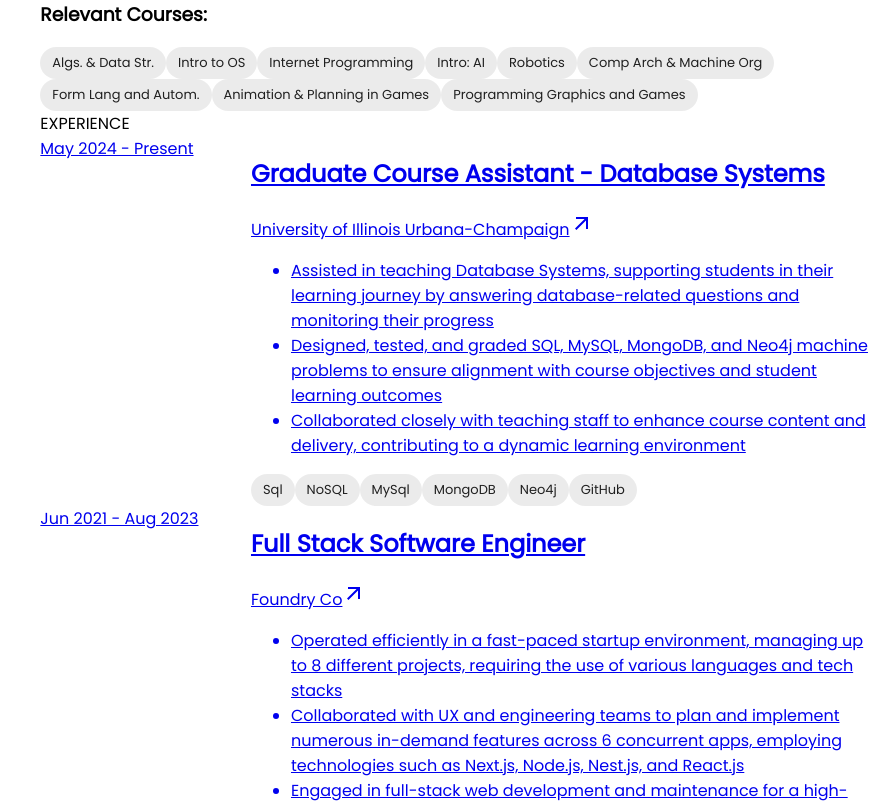
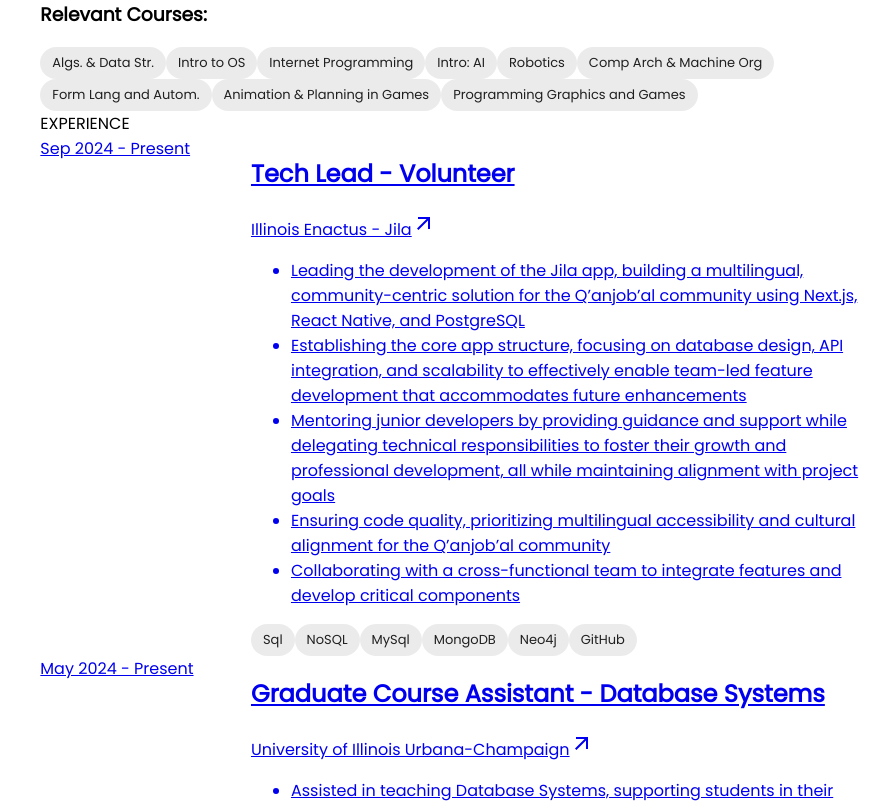
Before and after one commit to Jake-WangZhi/portfolio, a Next.js app: page / in a window 1280 px wide. Shown: the part 820-1623 px from the top of the page, without its empty margins (389-1280 px from the left). Built offline with nearby package versions, Linux system fonts and the light colour scheme.

Commit message:
add tech lead and update resume

```diff
--- a/components/Experience.tsx
+++ b/components/Experience.tsx
@@ -2,6 +2,20 @@
 
 export const Experience = () => {
   const EXPERIENCES = [
+    {
+      time: "Sep 2024 - Present",
+      title: "Tech Lead - Volunteer",
+      company: "Illinois Enactus - Jila",
+      description: [
+        "Leading the development of the Jila app, building a multilingual, community-centric solution for the Q’anjob’al community using Next.js, React Native, and PostgreSQL",
+        "Establishing the core app structure, focusing on database design, API integration, and scalability to effectively enable team-led feature development that accommodates future enhancements",
+        "Mentoring junior developers by providing guidance and support while delegating technical responsibilities to foster their growth and professional development, all while maintaining alignment with project goals",
+        "Ensuring code quality, prioritizing multilingual accessibility and cultural alignment for the Q’anjob’al community",
+        "Collaborating with a cross-functional team to integrate features and develop critical components",
+      ],
+      techStacks: ["Sql", "NoSQL", "MySql", "MongoDB", "Neo4j", "GitHub"],
+      url: "https://www.illinoisenactus.com/",
+    },
     {
       time: "May 2024 - Present",
       title: "Graduate Course Assistant - Database Systems",
```
Also changed, not shown: 1 other file (tests, documents, lock files or other folders).
